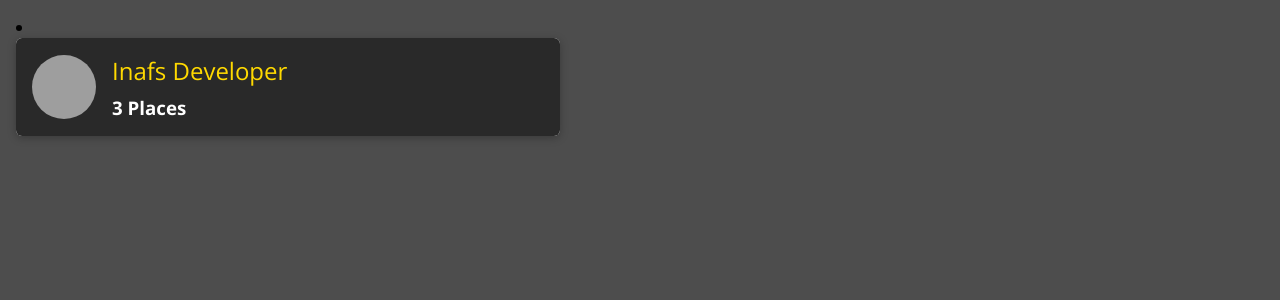
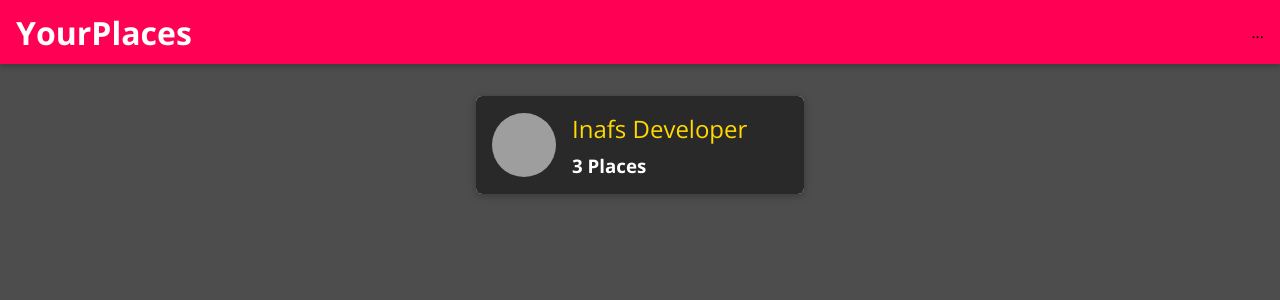
Before and after one commit to inafsdeveloper/yourplace, a React (Create React App) app: page / in a window 1280 px wide. Shown: the top 300 px of the page. Built offline with nearby package versions, Linux system fonts and the light colour scheme; grey boxes are pictures that could not be loaded.

Commit message:
Adding a Main Header - Also fixed UserList by adding classname "users-list"

```diff
--- a/src/App.js
+++ b/src/App.js
@@ -6,12 +6,15 @@
   Switch
 } from 'react-router-dom';
 
-import Users from  './user/pages/Users';
+import Users from './user/pages/Users';
 import NewPlace from './places/pages/NewPlace';
+import MainNavigation from "./shared/Navigation/MainNavigation";
 
 const App = () => {
   return (
     <Router>
+      <MainNavigation />
+      <main>
         <Switch>
           <Route path="/" exact>
             <Users />
@@ -21,6 +24,7 @@
           </Route>
           <Redirect to="/" />
         </Switch>
+      </main>
     </Router>
   );
 };
--- /dev/null
+++ b/src/shared/Navigation/MainHeader.css
@@ -0,0 +1,23 @@
+.main-header {
+    width: 100%;
+    height: 4rem;
+    display: flex;
+    align-items: center;
+    position: fixed;
+    top: 0;
+    left: 0;
+    background: #ff0055;
+    box-shadow: 0 2px 6px rgba(0, 0, 0, 0.26);
+    padding: 0 1rem;
+    z-index: 5;
+  }
+
+  main {
+    margin-top: 5rem;
+  }
+
+  @media (min-width: 768px) {
+    .main-header {
+      justify-content: space-between;
+    }
+  }
--- /dev/null
+++ b/src/shared/Navigation/MainHeader.js
@@ -0,0 +1,11 @@
+import React from "react";
+
+import './MainHeader.css';
+
+const MainHeader = props => {
+    return <header className="main-header">
+        {props.children}
+    </header>;
+}
+
+export default MainHeader;
--- /dev/null
+++ b/src/shared/Navigation/MainNavigation.css
@@ -0,0 +1,45 @@
+.main-navigation__menu-btn {
+    width: 3rem;
+    height: 3rem;
+    background: transparent;
+    border: none;
+    display: flex;
+    flex-direction: column;
+    justify-content: space-around;
+    margin-right: 2rem;
+    cursor: pointer;
+  }
+
+  .main-navigation__menu-btn span {
+    display: block;
+    width: 3rem;
+    height: 2.5px;
+    background: white;
+  }
+
+  .main-navigation__title {
+    color: white;
+  }
+
+  .main-navigation__title a {
+    text-decoration: none;
+    color: white;
+  }
+
+  .main-navigation__header-nav {
+    display: none;
+  }
+
+  .main-navigation__drawer-nav {
+    height: 100%;
+  }
+
+  @media (min-width: 768px) {
+    .main-navigation__menu-btn {
+      display: none;
+    }
+
+    .main-navigation__header-nav {
+      display: block;
+    }
+  }
--- /dev/null
+++ b/src/shared/Navigation/MainNavigation.js
@@ -0,0 +1,25 @@
+import React from 'react';
+import { Link } from 'react-router-dom';
+
+import MainHeader from './MainHeader';
+import './MainNavigation.css';
+
+const MainNavigation = props => {
+  return (
+    <MainHeader>
+      <button className="main-navigation__menu-btn">
+        <span />
+        <span />
+        <span />
+      </button>
+      <h1 className="main-navigation__title">
+        <Link to="/">YourPlaces</Link>
+      </h1>
+      <nav>
+        ...
+      </nav>
+    </MainHeader>
+  );
+};
+
+export default MainNavigation;
--- a/src/user/components/UsersList.js
+++ b/src/user/components/UsersList.js
@@ -1,18 +1,22 @@
 import React from "react";
 
+import UserItem from "./UserItem";
+import Card from '../../shared/components/UIElements/Card';
 import './UsersList.css';
-import UserItem from "./UserItem";
+
 
 const UsersList = props => {
     if (props.items.length === 0) {
         return (
             <div className="center">
-                <h2> No Users Found.</h2>
+                <Card>
+                    <h2> No Users Found.</h2>
+                </Card>
             </div>
         );
     }
     return (
-        <u2>
+        <u2 className="users-list">
             {props.items.map(user => (
                 <UserItem
                     key={user.id}
```
Also changed, not shown: src/shared/Navigation/NavLinks.css (added), src/shared/Navigation/NavLinks.js (added), src/shared/Navigation/SideDrawer.css (added), src/shared/Navigation/SideDrawer.js (added). Lines whose indentation alone changed are shown as unchanged.
